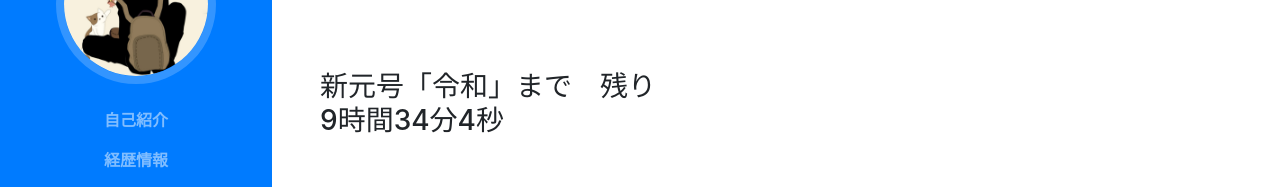
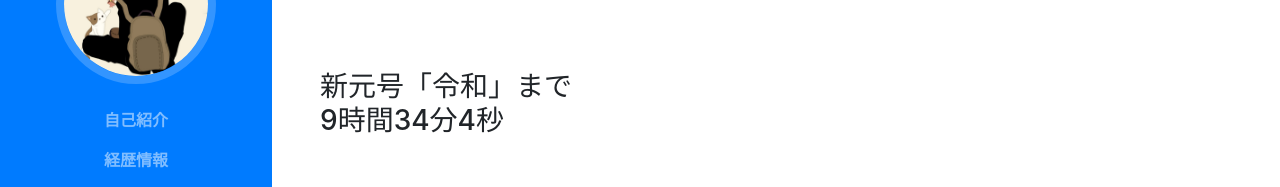
Before and after one commit to ta-yanai/webtop, a website with bundled scripts: page index.html in a window 1280 px wide. Shown: the part 292-479 px from the top of the page. Built offline with nearby package versions, Linux system fonts and the light colour scheme.

Commit message:
Update index.html

```diff
--- a/index.html
+++ b/index.html
@@ -100,7 +100,7 @@ dateCounter();
 
     <!-- カウントダウン -->
     <section class="resume-section p-3 p-lg-5 d-flex flex-column" id="">
-        <div class="my-auto"><h3>新元号「令和」まで　残り<div id="countOutput"></div></h3>
+        <div class="my-auto"><h3>新元号「令和」まで<div id="countOutput"></div></h3>
             </div>
           </div>
 
```
